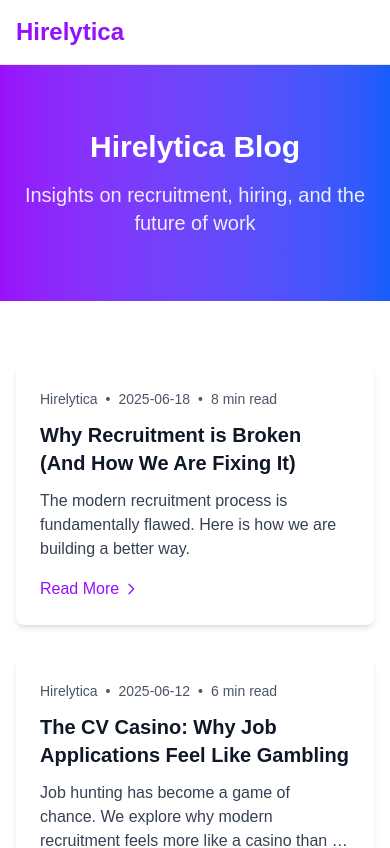
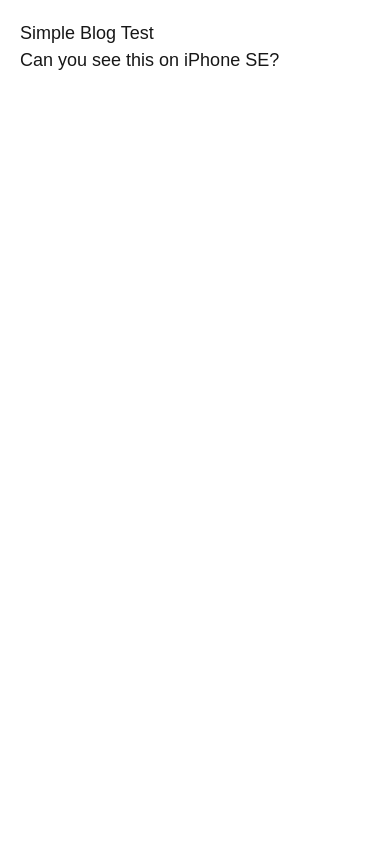
Before and after one commit to melia-dot/hirelytica, a Next.js app: page /blog in a window 390 px wide. Shown: the top 848 px of the page. Built offline with nearby package versions, Linux system fonts and the light colour scheme.

Commit message:
Test simple blog for iPhone SE

```diff
--- a/app/blog/page.tsx
+++ b/app/blog/page.tsx
@@ -1,63 +1,8 @@
-import Link from 'next/link';
-import blogPosts from '../../data/blog-posts.json';
-
 export default function BlogPage() {
   return (
-    <div className="min-h-screen bg-white">
-      <header className="bg-white border-b border-gray-200">
-        <div className="max-w-6xl mx-auto px-4 py-4">
-          <div className="flex items-center justify-between">
-            <Link href="/" className="text-2xl font-bold text-purple-600">
-              Hirelytica
-            </Link>
-          </div>
-        </div>
-      </header>
-
-      <div className="bg-gradient-to-r from-purple-600 to-blue-600 text-white py-16">
-        <div className="max-w-6xl mx-auto px-4 text-center">
-          <h1 className="text-3xl md:text-5xl font-bold mb-4">Hirelytica Blog</h1>
-          <p className="text-xl opacity-90">
-            Insights on recruitment, hiring, and the future of work
-          </p>
-        </div>
-      </div>
-
-      <div className="max-w-6xl mx-auto px-4 py-16">
-        <div className="grid md:grid-cols-2 lg:grid-cols-3 gap-8">
-          {blogPosts.map((post) => (
-            <article key={post.slug} className="bg-white rounded-lg shadow-md hover:shadow-lg transition-shadow">
-              <div className="p-6">
-                <div className="flex items-center text-sm text-gray-600 mb-3">
-                  <span>{post.author}</span>
-                  <span className="mx-2">•</span>
-                  <span>{post.date}</span>
-                  <span className="mx-2">•</span>
-                  <span>{post.readTime}</span>
-                </div>
-
-                <h2 className="text-xl font-bold text-gray-900 mb-3 line-clamp-2">
-                  {post.title}
-                </h2>
-
-                <p className="text-gray-700 mb-4 line-clamp-3">
-                  {post.excerpt}
-                </p>
-
-                <Link
-                  href={`/blog/${post.slug}`}
-                  className="inline-flex items-center text-purple-600 hover:text-purple-700 font-medium"
-                >
-                  Read More
-                  <svg className="w-4 h-4 ml-1" fill="none" stroke="currentColor" viewBox="0 0 24 24">
-                    <path strokeLinecap="round" strokeLinejoin="round" strokeWidth={2} d="M9 5l7 7-7 7" />
-                  </svg>
-                </Link>
-              </div>
-            </article>
-          ))}
-        </div>
-      </div>
+    <div style={{padding: '20px', fontSize: '18px'}}>
+      <h1>Simple Blog Test</h1>
+      <p>Can you see this on iPhone SE?</p>
     </div>
   );
 }
```
